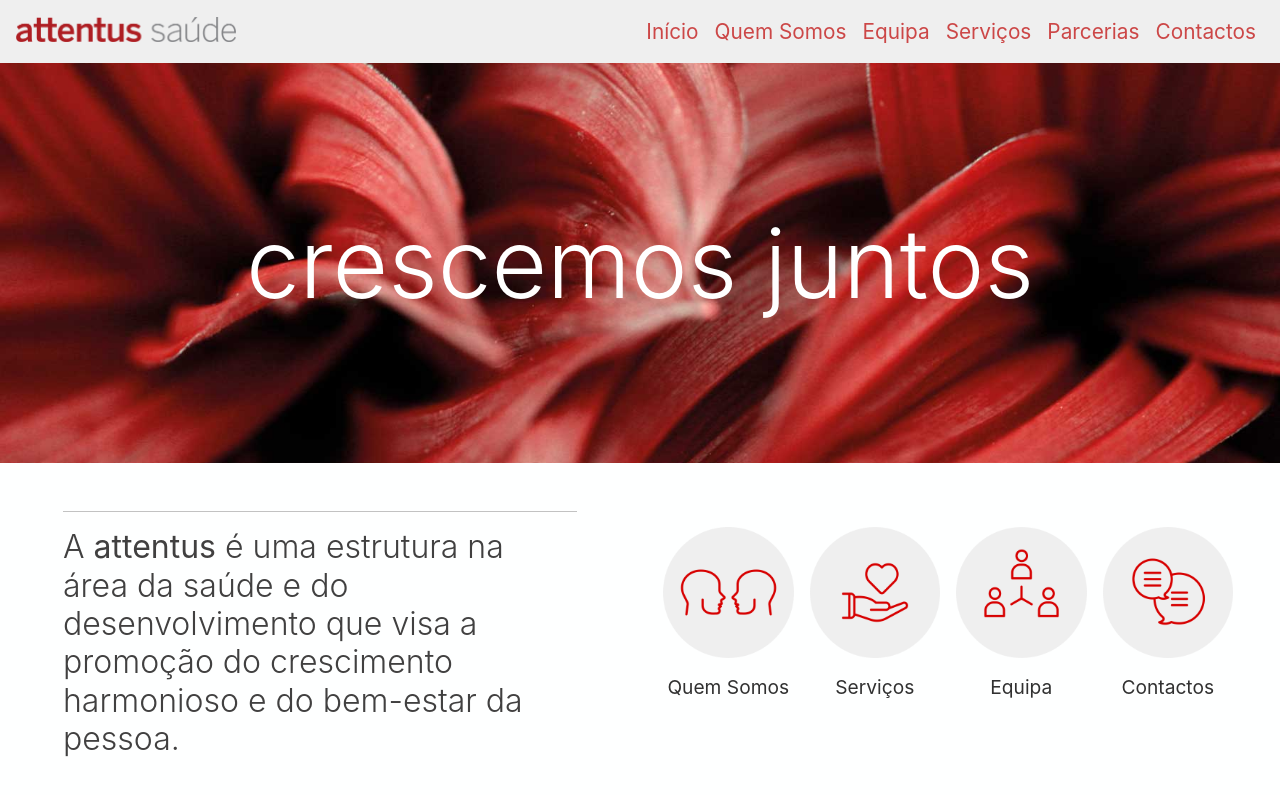
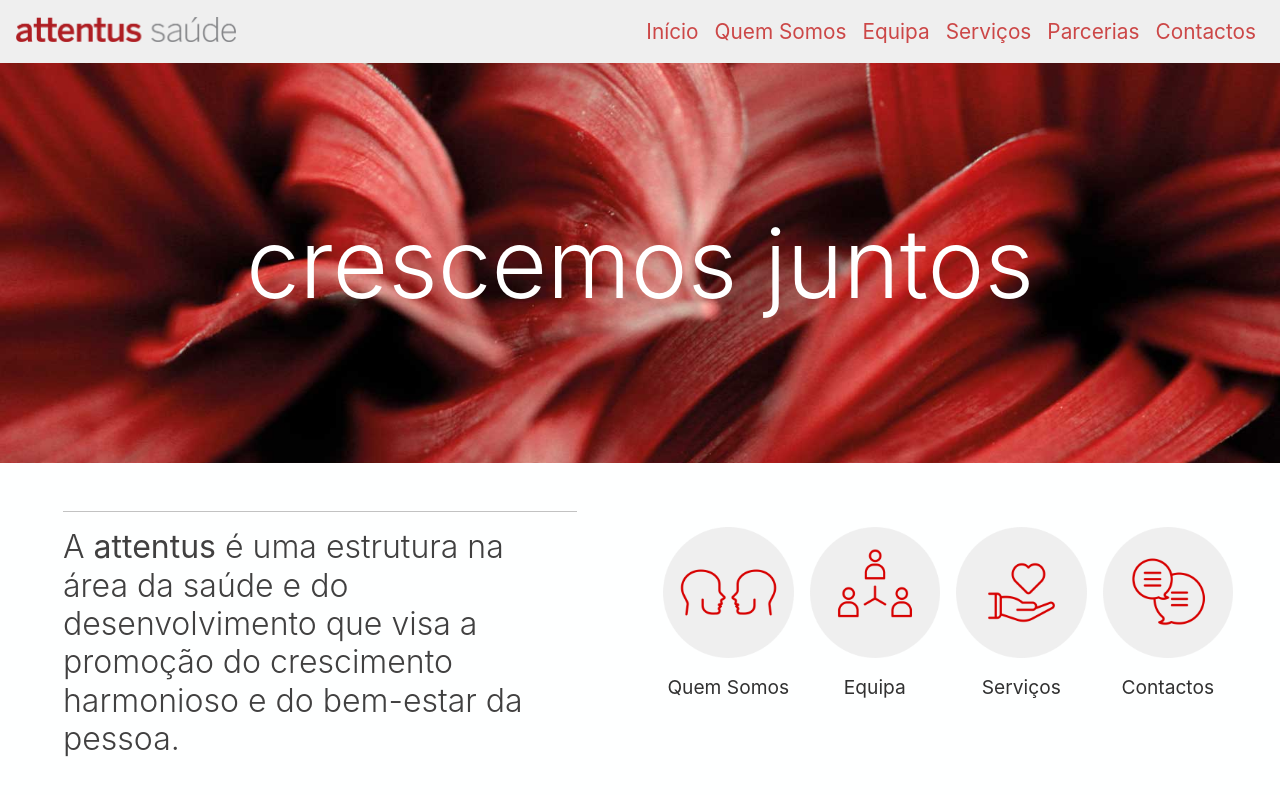
Before and after one commit to andrecoutosilva/attentus, a React (Create React App) app: page / in a window 1280 px wide. Shown: the top 795 px of the page. Built offline with nearby package versions, Linux system fonts and the light colour scheme.

Commit message:
feat: change front page menu items order

```diff
--- a/src/scenes/home/Home.js
+++ b/src/scenes/home/Home.js
@@ -29,8 +29,8 @@ class Home extends React.Component {
                         <div className="col icons-zone">
                             <div className="row mt-5 mr-4 pt-3 no-gutters">
                                 <div className="col px-2"><Link to="/quemsomos"><img src={QuemSomos} alt="Quem Somos" /><p className="text-center">Quem Somos</p></Link></div>
+                                <div className="col px-2"><Link to="/equipa"><img src={Equipa} alt="Equipa" /><p className="text-center">Equipa</p></Link></div>
                                 <div className="col px-2"><Link to="/servicos"><img src={Servicos} alt="Serviços" /><p className="text-center">Serviços</p></Link></div>
-                                <div className="col px-2"><Link to="/equipa"><img src={Equipa} alt="Equipa" /><p className="text-center">Equipa</p></Link></div>
                                 <div className="col px-2"><Link to="/contactos"><img src={Contactos} alt="Contactos" /><p className="text-center">Contactos</p></Link></div>
                             </div>
                         </div>
```
